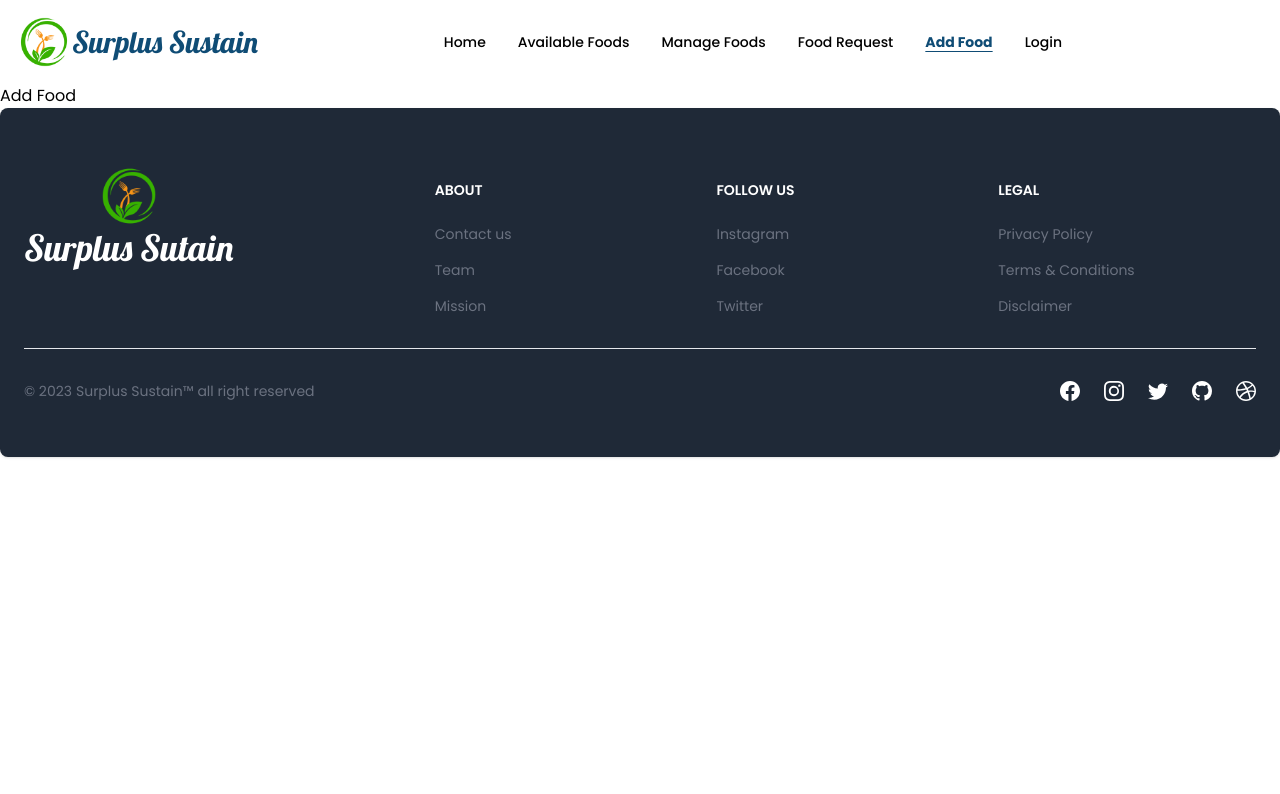
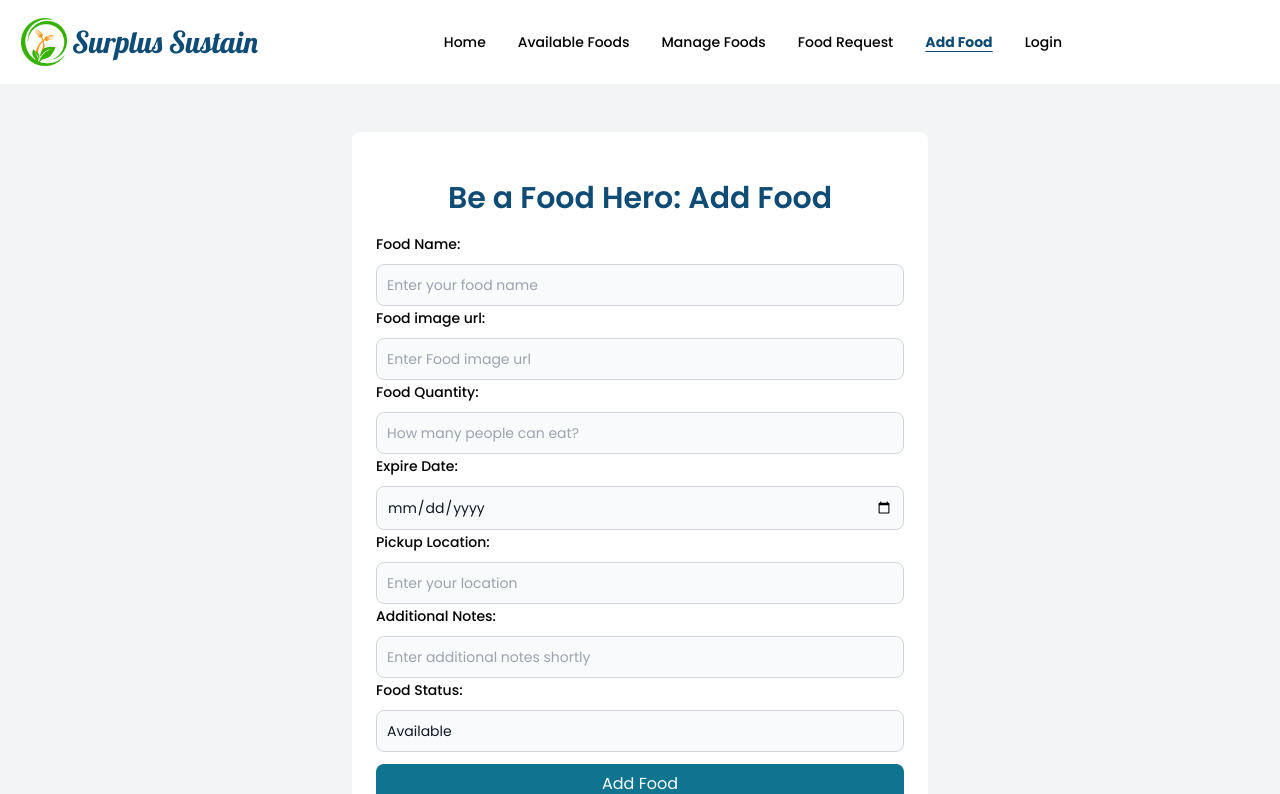
Before and after one commit to Sajib37/surplus-sustain-client, a React (Vite) app: page /addFood in a window 1280 px wide. Shown: the top 794 px of the page. Built offline with nearby package versions, Linux system fonts and the light colour scheme; no server answers.

Commit message:
add food form created successfully

```diff
--- a/src/Components/Pages/AddFood/AddFood.jsx
+++ b/src/Components/Pages/AddFood/AddFood.jsx
@@ -1,8 +1,95 @@
+import { Label, TextInput,Button } from 'flowbite-react';
+import { ToastContainer } from 'react-toastify';
+
 
 const AddFood = () => {
+
+    const hanldeAddFood = (event) => {
+        event.preventDefault();
+        const form = event.target;
+        const name = form.name.value;
+        const image = form.image.value;
+        const quantity = form.quantity.value;
+        const expireDate = form.expireDate.value;
+        const location = form.location.value;
+        const notes = form.notes.value;
+        const status = form.status.value;
+        const newFood = {
+            name,image,quantity,expireDate,location,notes,status
+        }
+
+        console.log(newFood)
+
+        form.reset();
+
+    }
+
     return (
-        <div>
-            <h1>Add Food</h1>
+        <div className="bg-gray-200 md:bg-gray-100 py-8 md:py-12 px-2">
+            <section className="max-w-md  mx-auto px-2 md:px-6  md:max-w-lg lg:max-w-xl bg-white rounded-lg py-10 md:py-12">
+                <h1 className="text-2xl md:text-3xl mb-4 text-center text-Primary font-semibold">
+                    Be a Food Hero: Add Food
+                </h1>
+
+                {/* Form starts here */}
+                <form action="" onSubmit={hanldeAddFood} >
+
+                    <div>
+                        <div className="mb-2 block">
+                            <Label htmlFor="input-gray" color="gray" value="Food Name:" />
+                        </div>
+                        <TextInput name='name' id="input-gray" placeholder="Enter your food name" type='text' required color="gray"/>
+                    </div>
+
+                    <div>
+                        <div className="mb-2 block">
+                            <Label htmlFor="input-gray" color="gray" value="Food image url:" />
+                        </div>
+                        <TextInput name='image' id="input-gray" type='text' placeholder="Enter Food image url" required color="gray"/>
+                    </div>
+
+                    <div>
+                        <div className="mb-2 block">
+                            <Label htmlFor="input-gray" color="gray" value="Food Quantity:" />
+                        </div>
+                        <TextInput name='quantity' id="input-gray" type='number' placeholder="How many people can eat?" required color="gray"/>
+                    </div>
+
+                    <div>
+                        <div className="mb-2 block">
+                            <Label htmlFor="input-gray" color="gray" value="Expire Date:" />
+                        </div>
+                        <TextInput name='expireDate' id="input-gray" type='date' placeholder="Enter the expire date" required color="gray"/>
+                    </div>
+
+                    <div>
+                        <div className="mb-2 block">
+                            <Label htmlFor="input-gray" color="gray" value="Pickup Location:" />
+                        </div>
+                        <TextInput name='location' id="input-gray" type='text' placeholder="Enter your location" required color="gray"/>
+                    </div>
+
+                    <div>
+                        <div className="mb-2 block">
+                            <Label htmlFor="input-gray" color="gray" value="Additional Notes:" />
+                        </div>
+                        <TextInput name='notes' id="input-gray" type='text' placeholder="Enter additional notes shortly" required color="gray"/>
+                    </div>
+
+                    <div>
+                        <div className="mb-2 block">
+                            <Label htmlFor="input-gray" color="gray" value="Food Status:" />
+                        </div>
+                        <TextInput name='status' id="input-gray" type='text' defaultValue="Available" required color="gray"/>
+                    </div>
+
+
+
+                    <button name='submit' className='w-full h-full text-white bg-[#0E7490] py-2 mt-3 rounded-lg'>Add Food</button>
+                </form>
+
+                <ToastContainer></ToastContainer>
+            </section>
         </div>
     );
 };
--- a/src/Components/Pages/Login/Login.jsx
+++ b/src/Components/Pages/Login/Login.jsx
@@ -30,10 +30,12 @@ const Login = () => {
         const form = event.target;
         const email = form.email.value;
         const password = form.password.value;
+        console.log({email,password})
 
         emailLogin(email, password)
             .then(result => {
                 toast.success('Login SuccessFull')
+                form.reset();
             })
             .catch(error => {
                 toast.error('Login Failed.Please ,Try again')
--- a/src/Components/Shared/Navbar/Navbar.jsx
+++ b/src/Components/Shared/Navbar/Navbar.jsx
@@ -26,7 +26,7 @@ const NavBar = () => {
                 setPhoto(user1)
             }
         }
-    },[])
+    }, [user])
 
     const handleLogOut = () => {
         logOut()
@@ -66,7 +66,7 @@ const NavBar = () => {
                     }
                 >
                     <Dropdown.Header>
-                        <span className="block text-sm">{ userName}</span>
+                        <span className="block font-bold text-base ">{ userName}</span>
                         <span className="block truncate text-sm font-medium">
                             {email}
                         </span>
```
Also changed, not shown: src/Components/Pages/Register/Register.jsx (+67 -116 lines).
